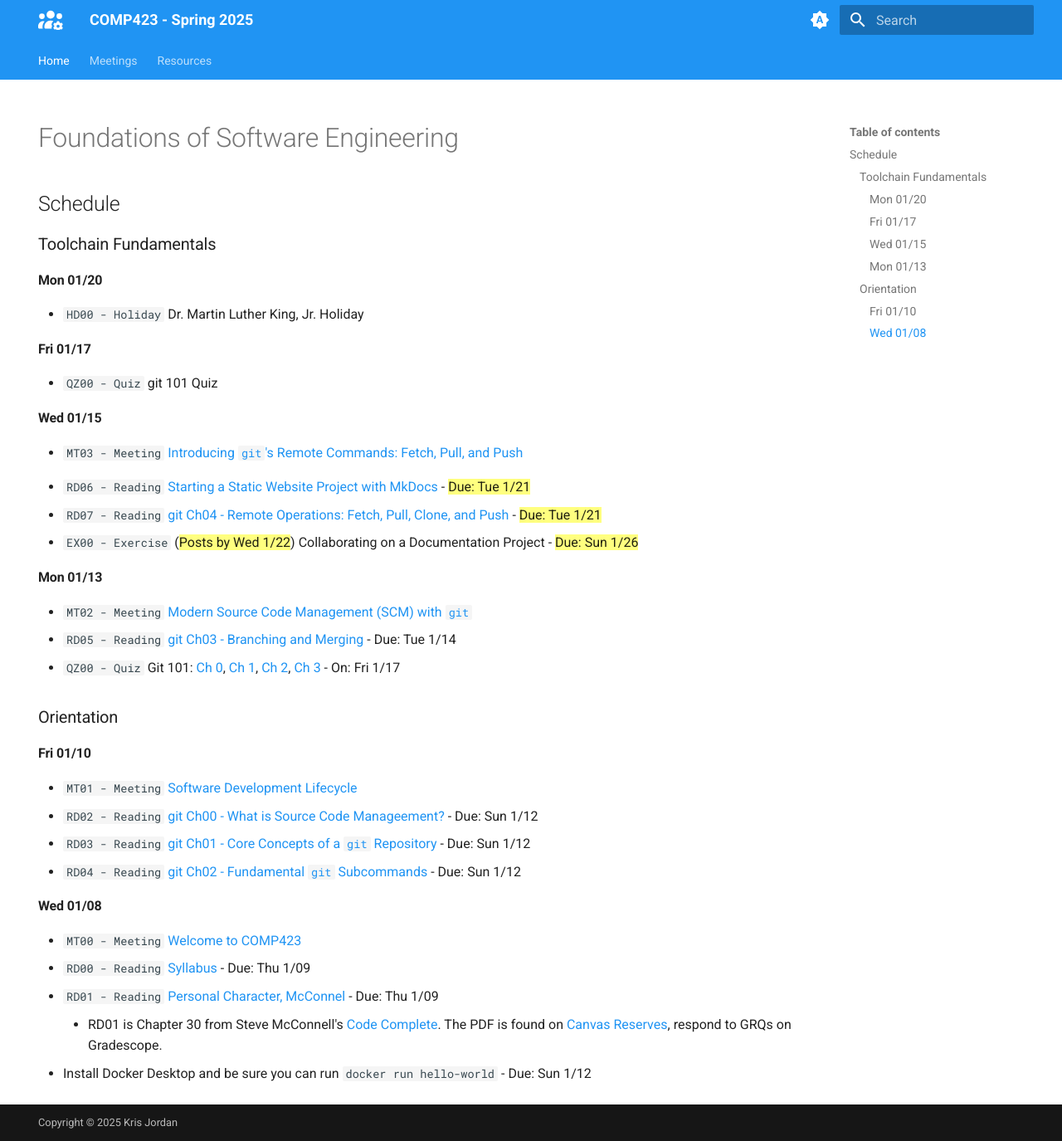
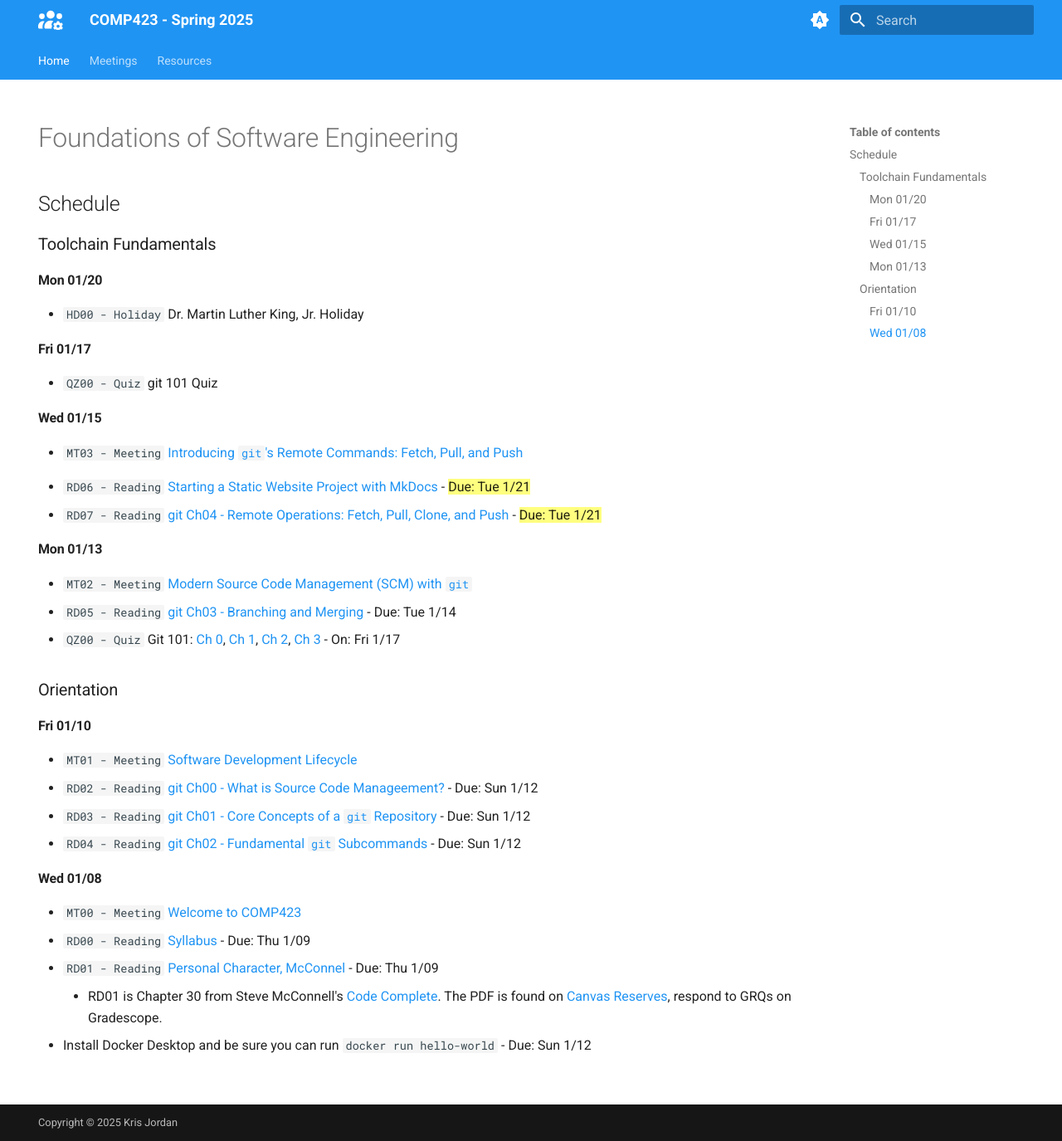
Before and after one commit to comp423-25s/comp423-25s.github.io, an MkDocs documentation site: the page built from docs/index.md, in a window 1280 px wide and 1375 px high. Shown: the whole window at 83% size. Built offline with MkDocs 1.6.1 and Material for MkDocs 9.7.7, drawn with Linux system fonts in a browser that asks for light colours.

Commit message:
Hide EX00 for now

```diff
--- a/docs/index.md
+++ b/docs/index.md
@@ -20,7 +20,7 @@ hide:
 <!-- * `QZ00 - Quiz` [Submit Partner Preference for QZ00 and EX00](https://docs.google.com/forms/d/e/1FAIpQLSfkSJD1hBE8IrLxvrqIAQ9hf_C0PrcvTTy1gwUcbj8CfCKeOg/viewform?usp=sharing) - Due: Wed 1/15 at 5pm -->
 * `RD06 - Reading` [Starting a Static Website Project with MkDocs](./resources/MkDocs/tutorial.md) - ==Due: Tue 1/21==
 * `RD07 - Reading` [git Ch04 - Remote Operations: Fetch, Pull, Clone, and Push](./resources/git/ch4-git-remote-fetch-push-pull.md) - ==Due: Tue 1/21==
-* `EX00 - Exercise` (==Posts by Wed 1/22==) Collaborating on a Documentation Project - ==Due: Sun 1/26==
+<!-- * `EX00 - Exercise` (==Posts by Wed 1/22==) Collaborating on a Documentation Project - ==Due: Sun 1/26==  -->
 
 
 #### Mon 01/13
```
